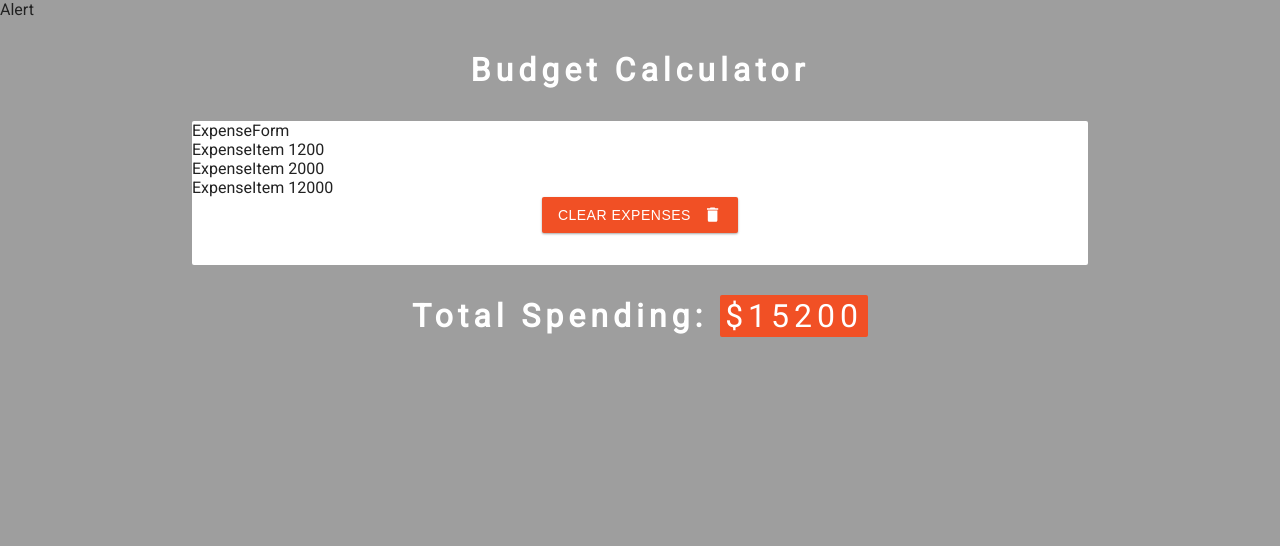
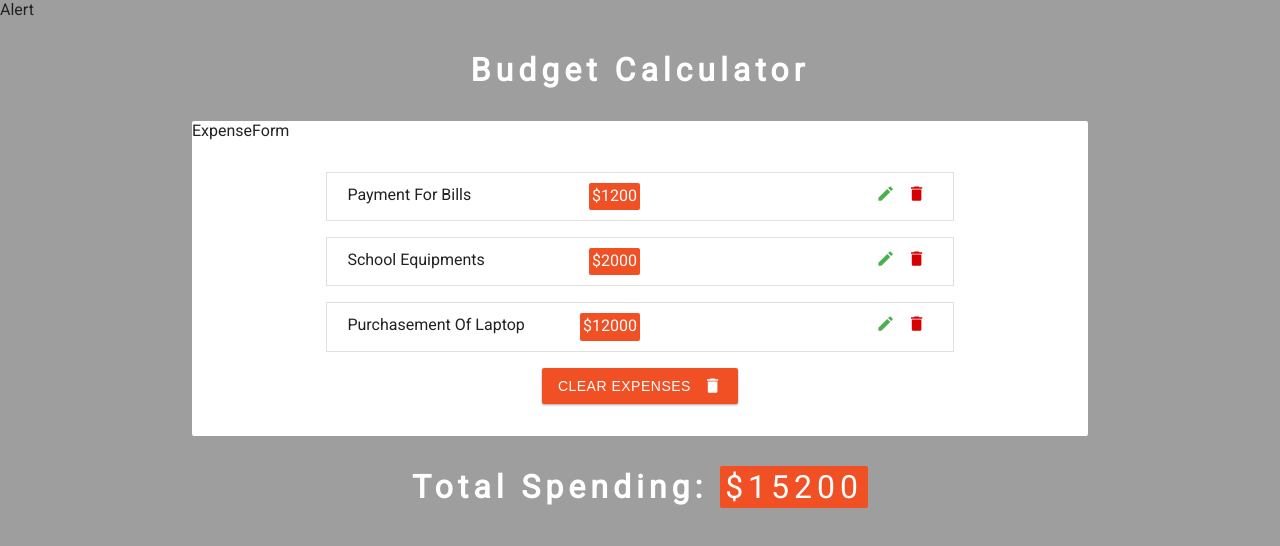
Before and after one commit to Priscilla-Egberi/Budget-Calculator, a React (Create React App) app: page / in a window 1280 px wide. Shown: the top 546 px of the page. Built offline with nearby package versions, Linux system fonts and the light colour scheme.

Commit message:
ExpenseItem: designed it to show the charge, amount, delete and edit

```diff
--- a/src/components/ExpenseItem.js
+++ b/src/components/ExpenseItem.js
@@ -1,7 +1,19 @@
 import React from 'react'
+import {MdEdit, MdDelete} from "react-icons/md"
 
 export default function ExpenseItem({expense}) {
+    const {id, charge, amount} = expense
   return (
-    <div>ExpenseItem {expense.amount}</div>
+    <li className="item">
+        <div className="info">
+            <span className="expense">{charge}</span>
+            <span className="amount">${amount}</span>
+        </div>
+        <div>
+            <button className="edit-btn" aria-label='edit button'><MdEdit /></button>
+            <button className="clear-btn" aria-label='delete button'><MdDelete /></button>
+        </div>
+
+    </li>
   )
 }
--- a/src/components/ExpenseList.js
+++ b/src/components/ExpenseList.js
@@ -5,9 +5,11 @@
     console.log(expenses)
   return (
     <>
+    <ul className="list">
     {expenses.map((expense)=>{
         return <Item key={expense.id} expense={expense} />
     })}
+    </ul>
     {expenses.length > 0 && <button className="btn">Clear Expenses <MdDelete className="btn-icon" /></button>}
 
     </>
```
